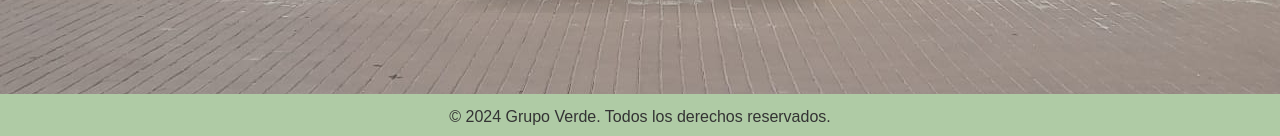
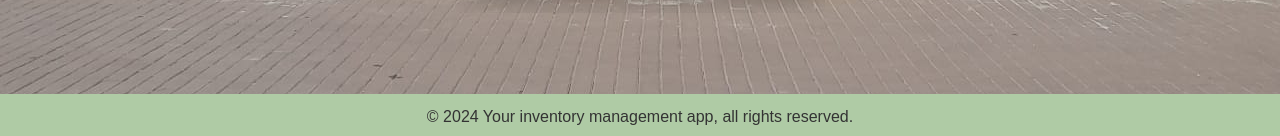
Before and after one commit to NadalBQ/inventory_management_app, a Flask app: page /aboutus in a window 1280 px wide. Shown: the part 823-959 px from the top of the page. Run offline with Flask 3, Linux system fonts and the light colour scheme; some libraries are stand-ins or nearby versions.

Commit message:
Finished aboutus page

```diff
--- a/templates/aboutus.html
+++ b/templates/aboutus.html
@@ -2,7 +2,7 @@
 <html>
     <head>
         <link rel="stylesheet" href="../static/style.css">
-        <title>About us developers</title>
+        <title>About me</title>
         <link rel="icon" type="image/x-icon" href="/static/images/favicon.ico">
         <script src="https://kit.fontawesome.com/90ee6ee289.js" crossorigin="anonymous"></script>
     </head>
@@ -55,7 +55,7 @@
         </section>
 
         <footer>
-            <p>&copy; 2024 Grupo Verde. Todos los derechos reservados.</p>
+            <p>&copy; 2024 Your inventory management app, all rights reserved.</p>
         </footer>
     </body>
 </html>
```
